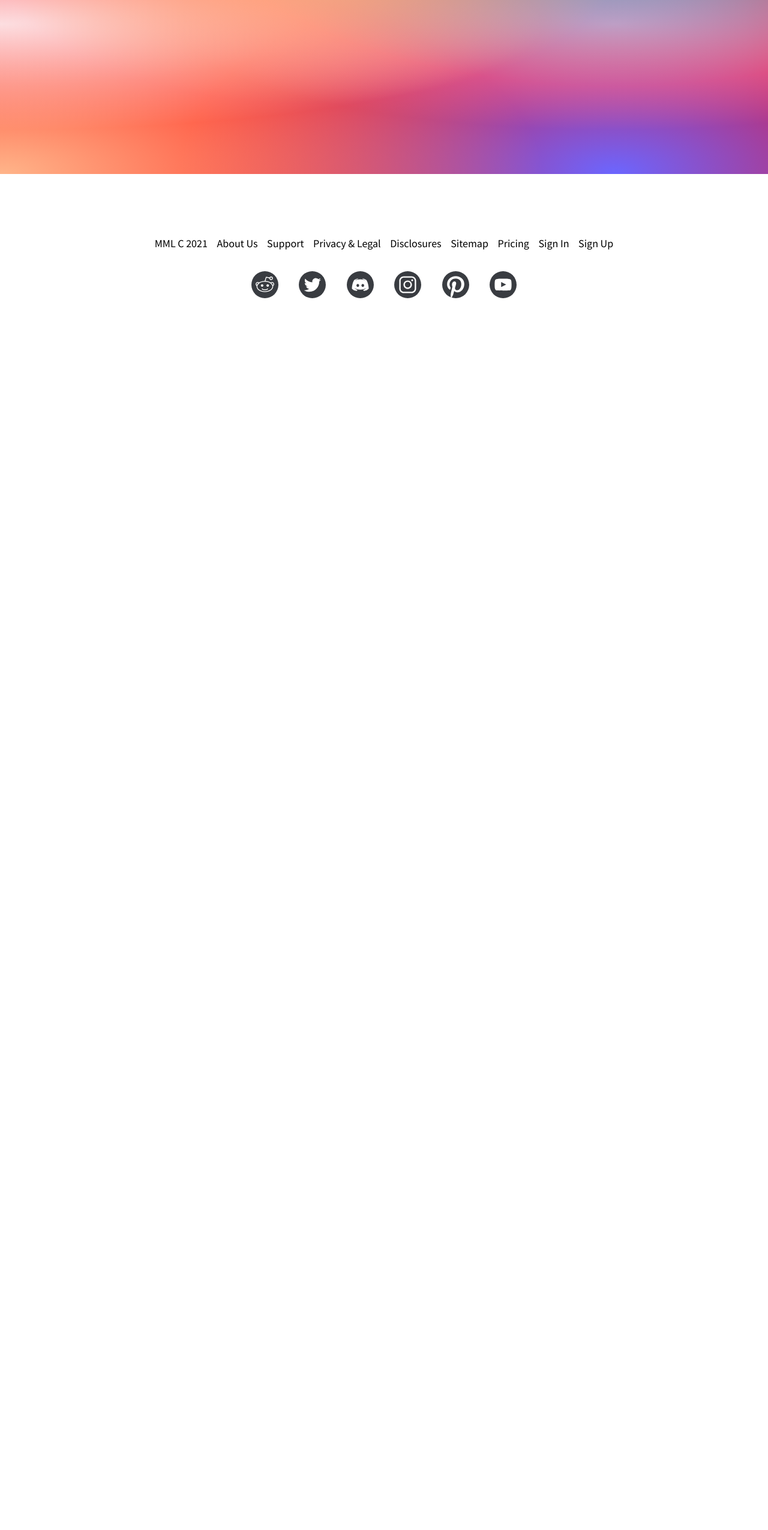
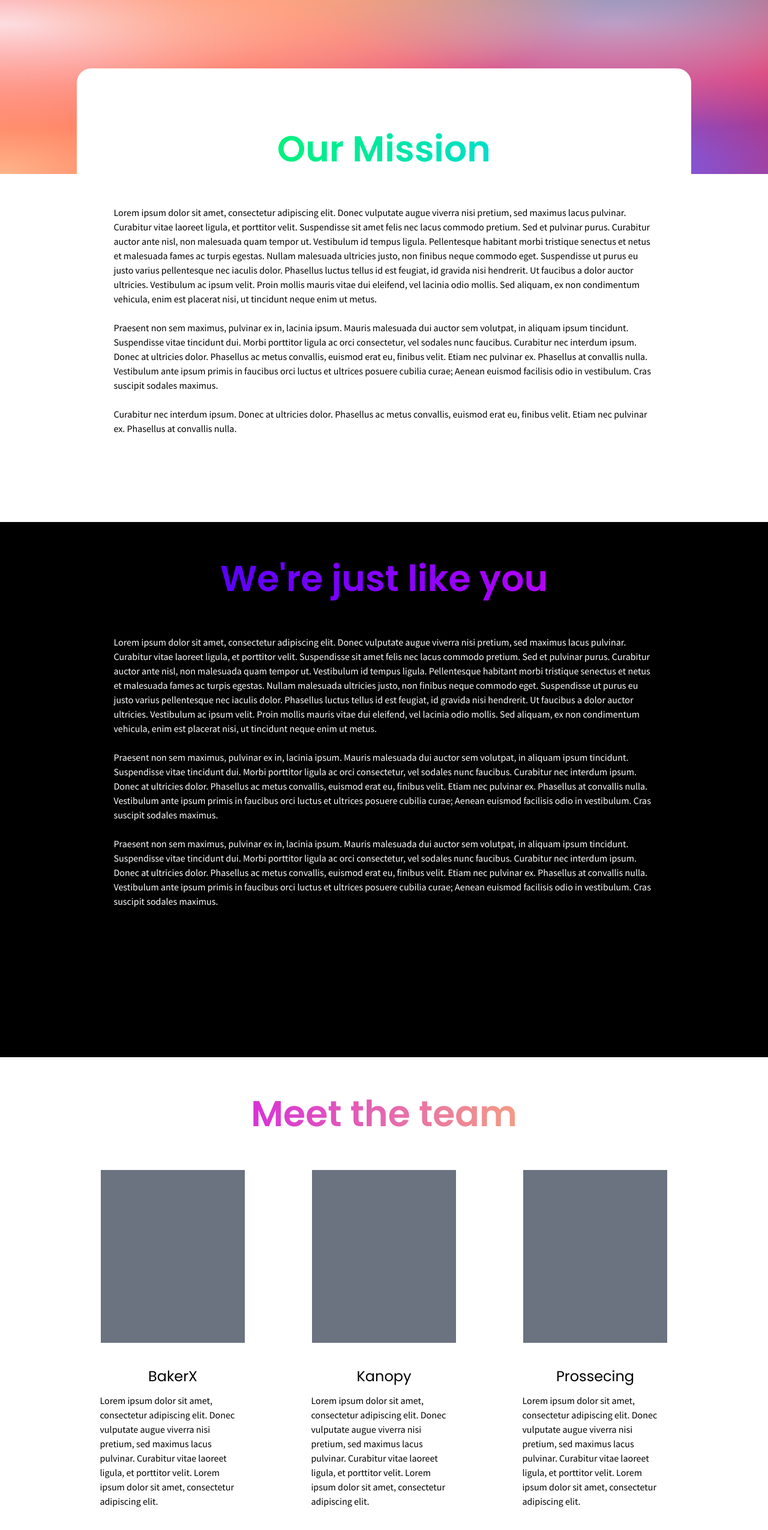
Before and after one commit to jonkarrer/market_maker, a Next.js app: page /support/about in a window 1280 px wide. Shown: the part 210-2760 px from the top of the page at 60% size. Before the commit the page ends 800 px from the top, so only its background shows below. Built offline with nearby package versions, Linux system fonts and the light colour scheme.

Commit message:
buttons hieght

```diff
--- a/pages/support/about.tsx
+++ b/pages/support/about.tsx
@@ -1,8 +1,142 @@
 import Gradient from "@/components/support_pages/Gradient";
-
+import Wrapper from "@/components/support_pages/Wrapper";
 const About = () => (
   <div>
     <Gradient title="About Us" />
+    <Wrapper display="grid">
+      <div className="flex flex-col mb-20 sm:mb-36 w-full">
+        <h1
+          id="our-mission"
+          className="text-center font-semibold text-mobile-h py-8 sm:py-16 sm:text-4xl lg:text-6xl "
+        >
+          Our Mission
+        </h1>
+        <p className="mx-6%">
+          Lorem ipsum dolor sit amet, consectetur adipiscing elit. Donec
+          vulputate augue viverra nisi pretium, sed maximus lacus pulvinar.
+          Curabitur vitae laoreet ligula, et porttitor velit. Suspendisse sit
+          amet felis nec lacus commodo pretium. Sed et pulvinar purus. Curabitur
+          auctor ante nisl, non malesuada quam tempor ut. Vestibulum id tempus
+          ligula. Pellentesque habitant morbi tristique senectus et netus et
+          malesuada fames ac turpis egestas. Nullam malesuada ultricies justo,
+          non finibus neque commodo eget. Suspendisse ut purus eu justo varius
+          pellentesque nec iaculis dolor. Phasellus luctus tellus id est
+          feugiat, id gravida nisi hendrerit. Ut faucibus a dolor auctor
+          ultricies. Vestibulum ac ipsum velit. Proin mollis mauris vitae dui
+          eleifend, vel lacinia odio mollis. Sed aliquam, ex non condimentum
+          vehicula, enim est placerat nisi, ut tincidunt neque enim ut metus.
+          <br />
+          <br />
+          Praesent non sem maximus, pulvinar ex in, lacinia ipsum. Mauris
+          malesuada dui auctor sem volutpat, in aliquam ipsum tincidunt.
+          Suspendisse vitae tincidunt dui. Morbi porttitor ligula ac orci
+          consectetur, vel sodales nunc faucibus. Curabitur nec interdum ipsum.
+          Donec at ultricies dolor. Phasellus ac metus convallis, euismod erat
+          eu, finibus velit. Etiam nec pulvinar ex. Phasellus at convallis
+          nulla. Vestibulum ante ipsum primis in faucibus orci luctus et
+          ultrices posuere cubilia curae; Aenean euismod facilisis odio in
+          vestibulum. Cras suscipit sodales maximus. <br /> <br /> Curabitur nec
+          interdum ipsum. Donec at ultricies dolor. Phasellus ac metus
+          convallis, euismod erat eu, finibus velit. Etiam nec pulvinar ex.
+          Phasellus at convallis nulla.
+        </p>
+      </div>
+    </Wrapper>
+    <div className="bg-black w-full sm:pb-36">
+      <div className="flex flex-col m-auto max-w-screen-xl pb-20 sm:w-11/12 md:w-4/5">
+        <h1
+          id="just-like-you"
+          className="text-center font-semibold text-mobile-h py-8 sm:py-16 sm:text-4xl lg:text-6xl"
+        >
+          We're just like you
+        </h1>
+        <p className="mx-6% m-auto text-white">
+          Lorem ipsum dolor sit amet, consectetur adipiscing elit. Donec
+          vulputate augue viverra nisi pretium, sed maximus lacus pulvinar.
+          Curabitur vitae laoreet ligula, et porttitor velit. Suspendisse sit
+          amet felis nec lacus commodo pretium. Sed et pulvinar purus. Curabitur
+          auctor ante nisl, non malesuada quam tempor ut. Vestibulum id tempus
+          ligula. Pellentesque habitant morbi tristique senectus et netus et
+          malesuada fames ac turpis egestas. Nullam malesuada ultricies justo,
+          non finibus neque commodo eget. Suspendisse ut purus eu justo varius
+          pellentesque nec iaculis dolor. Phasellus luctus tellus id est
+          feugiat, id gravida nisi hendrerit. Ut faucibus a dolor auctor
+          ultricies. Vestibulum ac ipsum velit. Proin mollis mauris vitae dui
+          eleifend, vel lacinia odio mollis. Sed aliquam, ex non condimentum
+          vehicula, enim est placerat nisi, ut tincidunt neque enim ut metus.
+          <br />
+          <br />
+          Praesent non sem maximus, pulvinar ex in, lacinia ipsum. Mauris
+          malesuada dui auctor sem volutpat, in aliquam ipsum tincidunt.
+          Suspendisse vitae tincidunt dui. Morbi porttitor ligula ac orci
+          consectetur, vel sodales nunc faucibus. Curabitur nec interdum ipsum.
+          Donec at ultricies dolor. Phasellus ac metus convallis, euismod erat
+          eu, finibus velit. Etiam nec pulvinar ex. Phasellus at convallis
+          nulla. Vestibulum ante ipsum primis in faucibus orci luctus et
+          ultrices posuere cubilia curae; Aenean euismod facilisis odio in
+          vestibulum. Cras suscipit sodales maximus. <br /> <br />
+          Praesent non sem maximus, pulvinar ex in, lacinia ipsum. Mauris
+          malesuada dui auctor sem volutpat, in aliquam ipsum tincidunt.
+          Suspendisse vitae tincidunt dui. Morbi porttitor ligula ac orci
+          consectetur, vel sodales nunc faucibus. Curabitur nec interdum ipsum.
+          Donec at ultricies dolor. Phasellus ac metus convallis, euismod erat
+          eu, finibus velit. Etiam nec pulvinar ex. Phasellus at convallis
+          nulla. Vestibulum ante ipsum primis in faucibus orci luctus et
+          ultrices posuere cubilia curae; Aenean euismod facilisis odio in
+          vestibulum. Cras suscipit sodales maximus. <br /> <br />
+        </p>
+      </div>
+    </div>
+    <div className=" w-full sm:pb-36">
+      <div className="flex flex-col m-auto max-w-screen-xl sm:w-11/12 md:w-4/5">
+        <h1
+          id="meet-the-team"
+          className="text-center h-full font-semibold text-mobile-h py-16 sm:py-16 sm:text-4xl lg:text-6xl "
+        >
+          Meet the team
+        </h1>
+        <div className="flex flex-col sm:flex-row justify-between space-y-16 sm:space-y-0 sm:space-x-8 w-full">
+          <div className="grid place-content-center justify-items-center space-y-5">
+            <div className="w-1/2 h-60 sm:w-full sm:h-64 lg:w-60 lg:h-72 bg-gray-500"></div>
+            <div className="space-y-3">
+              <h2 className="text-xl lg:text-2xl text-center mt-5">BakerX</h2>
+              <p className="mx-std sm:m-0 lg:mx-10% xl:mx-12% sm:text-sm lg:text-base">
+                Lorem ipsum dolor sit amet, consectetur adipiscing elit. Donec
+                vulputate augue viverra nisi pretium, sed maximus lacus
+                pulvinar. Curabitur vitae laoreet ligula, et porttitor velit.
+                Lorem ipsum dolor sit amet, consectetur adipiscing elit.{" "}
+              </p>
+            </div>
+          </div>
+          <div className="grid place-content-center justify-items-center space-y-5">
+            <div className="w-1/2 h-60 sm:w-full sm:h-64 lg:w-60 lg:h-72 bg-gray-500"></div>
+            <div className="space-y-3">
+              <h2 className="text-xl lg:text-2xl text-center mt-5">Kanopy</h2>
+              <p className="mx-std sm:m-0 lg:mx-10% xl:mx-12% sm:text-sm lg:text-base">
+                Lorem ipsum dolor sit amet, consectetur adipiscing elit. Donec
+                vulputate augue viverra nisi pretium, sed maximus lacus
+                pulvinar. Curabitur vitae laoreet ligula, et porttitor velit.
+                Lorem ipsum dolor sit amet, consectetur adipiscing elit.{" "}
+              </p>
+            </div>
+          </div>
+          <div className="grid place-content-center justify-items-center space-y-5">
+            <div className="w-1/2 h-60 sm:w-full sm:h-64 lg:w-60 lg:h-72 bg-gray-500"></div>
+            <div className="space-y-3">
+              <h2 className="text-xl lg:text-2xl text-center mt-5">
+                Prossecing
+              </h2>
+              <p className="mx-std sm:m-0 lg:mx-10% xl:mx-12% sm:text-sm lg:text-base">
+                Lorem ipsum dolor sit amet, consectetur adipiscing elit. Donec
+                vulputate augue viverra nisi pretium, sed maximus lacus
+                pulvinar. Curabitur vitae laoreet ligula, et porttitor velit.
+                Lorem ipsum dolor sit amet, consectetur adipiscing elit.{" "}
+              </p>
+            </div>
+          </div>
+        </div>
+      </div>
+    </div>
   </div>
 );
 
--- a/pages/support/pricing.tsx
+++ b/pages/support/pricing.tsx
@@ -9,7 +9,7 @@ const Pricing = () => {
       <Gradient title="Pricing" />
       <Wrapper display="flex">
         <div className="flex flex-col space-y-10 lg:space-y-14 w-full">
-          <h1 className="text-center font-semibold text-mobile-h pt-8 sm:py-0 sm:text-4xl lg:text-5xl ">
+          <h1 className="text-center font-semibold text-mobile-h pt-8 sm:pt-6 sm:text-4xl lg:text-6xl ">
             Compare Plans
           </h1>
           {/**Toggle Switch */}
--- a/pages/support/sitemap.tsx
+++ b/pages/support/sitemap.tsx
@@ -7,7 +7,7 @@ const Sitemap = () => (
     <Gradient title="Sitemap" />
     <Wrapper display="flex">
       <div className="grid gap-10 lg:gap-16 place-content-center w-full">
-        <h1 className="text-center font-bold text-mobile-h py-8 sm:py-0 sm:text-4xl lg:text-5xl ">
+        <h1 className="text-center font-bold text-mobile-h py-8 sm:pt-6 sm:text-4xl lg:text-5xl ">
           Explore Market Maker Lite
         </h1>
         <div className="space-y-16 sm:space-y-0 sm:flex sm:justify-between items-start">
--- a/styles/globals.css
+++ b/styles/globals.css
@@ -54,7 +54,39 @@ button {
 #home_nav-icons img:last-child {
   margin-right: 0;
 }
-
+/******* About Us ********/
+#our-mission {
+  text-align: center;
+  margin: 0 7vw;
+  background: -webkit-linear-gradient(0deg, #00ff47, #00d1ff);
+  background-clip: text;
+  -webkit-background-clip: text;
+  -webkit-text-fill-color: transparent;
+}
+#just-like-you {
+  text-align: center;
+  margin: 0 7vw;
+  background: -webkit-linear-gradient(0deg, #4200ff, #cc01ff);
+  background-clip: text;
+  -webkit-background-clip: text;
+  -webkit-text-fill-color: transparent;
+}
+#meet-the-team {
+  text-align: center;
+  margin: 0 7vw;
+  background: -webkit-linear-gradient(0deg, #cc01ff, #ffcc5e);
+  background-clip: text;
+  -webkit-background-clip: text;
+  -webkit-text-fill-color: transparent;
+}
+@media (max-width: 500px) {
+  #bottom-banner h1 {
+    text-align: center;
+    font-size: 6vw;
+    line-height: 1.2;
+    padding: 10px 0;
+  }
+}
 @tailwind base;
 @tailwind components;
 @tailwind utilities;
--- a/tailwind.config.js
+++ b/tailwind.config.js
@@ -46,6 +46,7 @@ module.exports = {
         '10%' : '10%',
         '8%' : '8%',
         '6%' : '6%',
+        '20vw' : '20vw',
       },
       colors: {
         'hot-pink': '#d9a3d9',
```
